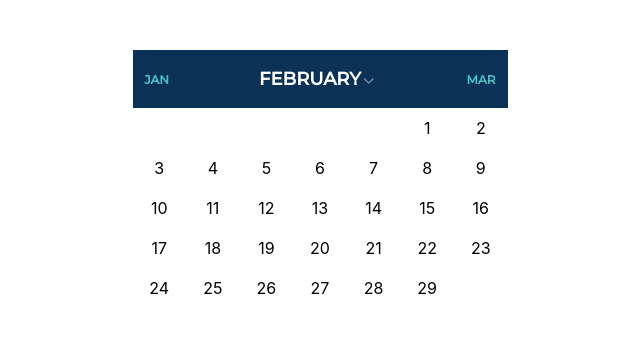
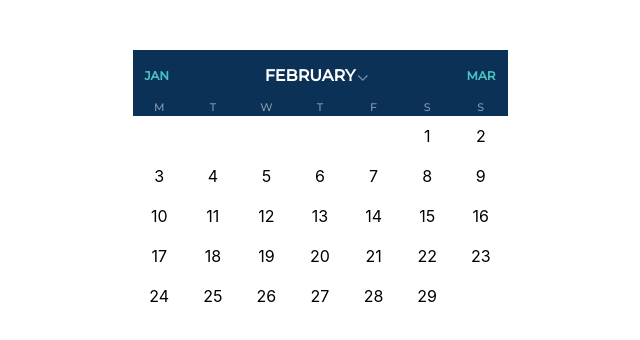
Before and after one commit to SkylineVP/calendar-react, a React (Create React App) app: page / in a window 1280 px wide. Shown: the top 340 px of the page, without its empty margins (320-960 px from the left). Built offline with nearby package versions, Linux system fonts and the light colour scheme.

Commit message:
Navigation refactor

```diff
--- a/src/components/ModeSelector/index.js
+++ b/src/components/ModeSelector/index.js
@@ -3,10 +3,11 @@ import Icon                      from '@mdi/react';
 import {mdiAppleKeyboardControl} from '@mdi/js';
 
 function ModeSelector(props) {
-    let {isOpen, onClick} = props;
-    console.log(isOpen);
+    let {isOpen, onClick, style} = props;
     return (
-        <div className={props.className} onClick={onClick}>
+        <div style={style}
+             className={props.className}
+             onClick={onClick}>
             <p>{props.children}</p>
             <Icon path={mdiAppleKeyboardControl}
                   color="#E6EAEE"
--- a/src/components/Navigation/Navigation.module.scss
+++ b/src/components/Navigation/Navigation.module.scss
@@ -9,6 +9,8 @@
   display: flex;
   align-items: center;
   flex-direction: column;
+  position: relative;
+
 }
 
 .prevNext {
@@ -34,9 +36,8 @@
   @extend %button;
   color: white;
   font-family: $font-fa;
-  font-size: 18px;
+  font-size: 16px;
   font-weight: 900;
-  text-transform: uppercase;
   display: flex;
   align-items: center;
 
@@ -48,12 +49,20 @@
 
 .dropDownMenu {
   color: $grey-theme;
-  padding: 5px;
+  padding-bottom: 5px;
+  position: absolute;
+  top: 100%;
+  background-color: $primary-color;
+  width: 100%;
+  z-index: 2;
+  display: flex;
+  align-items: center;
+  justify-content: center;
 }
 
 .modeButton {
   @extend %button;
-  display: inline-block;
+  display: block;
   font-family: $font-fa;
   font-size: 14px;
   font-weight: 800;
@@ -68,3 +77,23 @@
 .modeButton + .modeButton {
   margin-left: 6px;
 }
+
+.dayRow {
+  display: flex;
+  color: white;
+  background-color: $primary-color;
+  width: 100%;
+
+  span {
+    padding-bottom: 2px;
+    display: block;
+    flex: 1;
+    text-align: center;
+    color: #FFFFFF;
+    font-family: $font-fa;
+    font-size: 11px;
+    font-weight: 400;
+    line-height: 13px;
+    opacity: 0.5;;
+  }
+}
--- a/src/components/Navigation/index.js
+++ b/src/components/Navigation/index.js
@@ -1,12 +1,12 @@
-import React, {Component} from "react";
-import style              from './Navigation.module.scss'
-import NavButton          from "../NavButton";
-import ModeSelector       from "../ModeSelector";
-import {ACTION_BUTTON, MODE_CALENDAR} from "../../constants";
-import classNames from "classnames"
-import moment from "moment";
+import React, { Component }             from "react";
+import style                            from './Navigation.module.scss'
+import NavButton                        from "../NavButton";
+import ModeSelector                     from "../ModeSelector";
+import { ACTION_BUTTON, MODE_CALENDAR } from "../../constants";
+import moment                           from "moment";
+
 class Navigation extends Component {
-    constructor(props) {
+    constructor( props ) {
         super(props);
         this.state = {
             isOpen: false
@@ -16,34 +16,64 @@ class Navigation extends Component {
     openMenu = () => {
         this.setState({isOpen: !this.state.isOpen})
     };
+    onModeButtonHandler = ( mode ) => {
+        this.props.changeModeCalendar(mode);
+        this.setState({isOpen: !this.state.isOpen})
+    };
 
     render() {
         const dropDownMenu =
             <div className={style.dropDownMenu}>
-                <NavButton className={style.modeButton} onClick={this.props.changeModeCalendar}
+                <NavButton className={style.modeButton} onClick={this.onModeButtonHandler}
                            mode={MODE_CALENDAR.WEEK}>This week</NavButton>
-                <NavButton className={style.modeButton} onClick={this.props.changeModeCalendar}
+                <NavButton className={style.modeButton} onClick={this.onModeButtonHandler}
                            mode={MODE_CALENDAR.MONTH}>This month</NavButton>
             </div>;
+        let prevButtonText, nextButtonText, modeSelectorText;
+        if (this.props.mode === MODE_CALENDAR.WEEK) {
+            prevButtonText = ACTION_BUTTON.PREV;
+            nextButtonText = ACTION_BUTTON.NEXT;
+            modeSelectorText = `${moment(this.props.date).format('MMMM')}  ${moment(this.props.date).startOf('week')
+                                                                                                    .format('D')}-${moment(this.props.date)
+                .endOf('week')
+                .format("D")}`;
+            debugger;
+        }
+        else {
+            prevButtonText = moment(this.props.date).subtract(1, 'M').format('MMM');
+            nextButtonText = moment(this.props.date).add(1, 'M').format('MMM');
+            modeSelectorText = moment(this.props.date).format('MMMM');
+        }
 
-        return (
+        return (<>
                 <div className={style.navigation}>
                     <div className={style.mainNav}>
 
                         <NavButton className={style.prevNext}
-                               style={{textAlign: "left"}} onClick={this.props.changheActiveDate} action={ACTION_BUTTON.PREV}>{moment(this.props.date).subtract(1,'M').format('MMM')}</NavButton>
-
-                    <ModeSelector className={style.modeSelector}
-                                  onClick={this.openMenu} isOpen={this.state.isOpen}>{moment(this.props.date).format('MMMM')}</ModeSelector>
-
+                                   style={{textAlign: "left"}} onClick={this.props.changheActiveDate}
+                                   action={ACTION_BUTTON.PREV}>{prevButtonText}</NavButton>
+                        <ModeSelector style={this.props.mode === MODE_CALENDAR.MONTH
+                                             ? {textTransform: 'uppercase'}
+                                             : null}
+                                      className={style.modeSelector}
+                                      onClick={this.openMenu}
+                                      isOpen={this.state.isOpen}>{modeSelectorText}</ModeSelector>
                         <NavButton className={style.prevNext}
-                               style={{textAlign: "right"}} onClick={this.props.changheActiveDate} action={ACTION_BUTTON.NEXT}>{moment(this.props.date).add(1,'M').format('MMM')}</NavButton>
+                                   style={{textAlign: "right"}} onClick={this.props.changheActiveDate}
+                                   action={ACTION_BUTTON.NEXT}>{nextButtonText}</NavButton>
                     </div>
-
                     {this.state.isOpen && dropDownMenu}
-
-
                 </div>
+                <div className={style.dayRow}>
+                    <span>M</span>
+                    <span>T</span>
+                    <span>W</span>
+                    <span>T</span>
+                    <span>F</span>
+                    <span>S</span>
+                    <span>S</span>
+                </div>
+            </>
         )
     }
 
--- a/src/constants/theme-color.module.scss
+++ b/src/constants/theme-color.module.scss
@@ -1,4 +1,5 @@
 $grey-theme: rgba(232, 233, 235, 0.51);
 $accent-color: #48C1C2;
 $primary-color: #0b3157;
+$orange-accent: #F06543;
 $font-fa: 'Montserrat', sans-serif;
```
Also changed, not shown: public/event.json (+71 -2 lines). Lines whose indentation alone changed are shown as unchanged.
